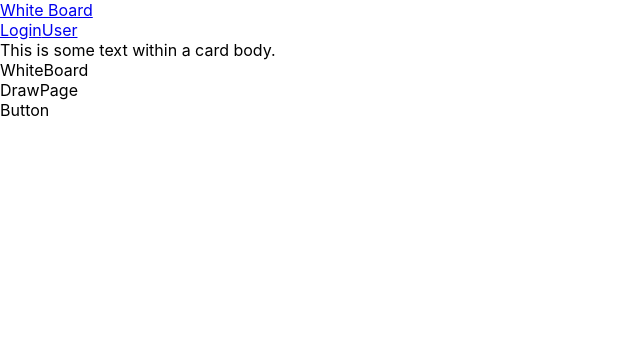
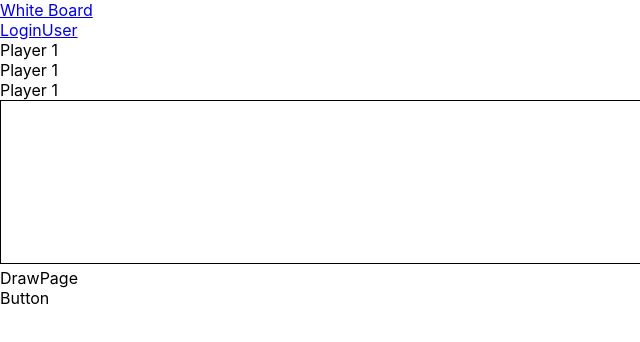
Before and after one commit to Yash8745/white-board, a React (Create React App) app in the folder frontend/: page / in a window 1280 px wide. Shown: the top 342 px of the page, without its empty margins (0-640 px from the left). Built offline with nearby package versions, Linux system fonts and the light colour scheme; the HTML template or start-up script is replaced by a standard one.

Commit message:
implemented whiteboard

```diff
--- a/frontend/src/modules/draw/components/Players.jsx
+++ b/frontend/src/modules/draw/components/Players.jsx
@@ -3,10 +3,17 @@ import React from 'react'
 import Card from 'react-bootstrap/Card'
 
 export const Players = () => {
-  return (
+  return (<>
     <Card>
-      <Card.Body>This is some text within a card body.</Card.Body>
+      <Card.Body>Player 1</Card.Body>
     </Card>
+    <Card>
+      <Card.Body>Player 1</Card.Body>
+    </Card>
+    <Card>
+      <Card.Body>Player 1</Card.Body>
+    </Card>
+    </>
   )
 }
 
--- a/frontend/src/modules/draw/components/WhiteBoard.jsx
+++ b/frontend/src/modules/draw/components/WhiteBoard.jsx
@@ -1,9 +1,78 @@
-import React from 'react'
+import React, { useEffect, useRef,useState } from "react";
 
 const WhiteBoard = () => {
+  const canvasRef = useRef(null);
+  const [isDrawing, setIsDrawing] = useState(false);
+  const [context, setContext] = useState(null);
+  const [prevX, setPrevX] = useState(0);
+  const [prevY, setPrevY] = useState(0);
+
+  const divRef = useRef(null);
+
+  useEffect(() => {
+
+    const canvas = canvasRef.current;
+    const ctx = canvas.getContext('2d');
+    setContext(ctx);
+    ctx.strokeStyle = 'black';
+    ctx.lineWidth = 2;
+
+    const canvasdiv=divRef.current;
+
+    // const canvasheight=canvasdiv.offsetHeight;
+    // const canvaswidth=canvasdiv.offsetWidth;
+    //Will get the height and width including border and margin
+
+    //Excludes border and margin
+    const canvasheight=canvasdiv.clientHeight;
+    const canvaswidth=canvasdiv.clientWidth;
+
+    canvas.width=canvaswidth;
+    canvas.height=canvasheight;
+
+
+
+
+  }, []);
+
+
+
+
+  const startDrawing = (e) => {
+    setIsDrawing(true);
+    setPrevX(e.nativeEvent.offsetX);
+    setPrevY(e.nativeEvent.offsetY);
+  };
+
+  const draw = (e) => {
+    if (!isDrawing) return;
+
+    context.beginPath();
+    context.moveTo(prevX, prevY);
+    context.lineTo(e.nativeEvent.offsetX, e.nativeEvent.offsetY);
+    context.stroke();
+
+    setPrevX(e.nativeEvent.offsetX);
+    setPrevY(e.nativeEvent.offsetY);
+  };
+
+  const stopDrawing = () => {
+    setIsDrawing(false);
+  };
+
   return (
-    <div>WhiteBoard</div>
-  )
-}
+    <div ref={divRef} className="w-100">
+      <canvas
+        ref={canvasRef}
+        className="w-100"
+        onMouseDown={startDrawing}
+        onMouseMove={draw}
+        onMouseUp={stopDrawing}
+        onMouseOut={stopDrawing}
+        style={{ border: '1px solid black' }}
+      ></canvas>
+    </div>
+  );
+};
 
-export default WhiteBoard
+export default WhiteBoard;
--- a/frontend/src/modules/draw/pages/DrawPage.jsx
+++ b/frontend/src/modules/draw/pages/DrawPage.jsx
@@ -5,17 +5,21 @@ import { Button } from "../../../shared/components/Button";
 import Container from "react-bootstrap/esm/Container";
 import Players from "../components/Players";
 import Row from "react-bootstrap/esm/Row";
+import Col from "react-bootstrap/esm/Col";
 
 export const DrawPage = () => {
   return (
     <Container>
       <Header />
       <Row>
-        <Players/>
-
+        <Col md={2} className="border-end">
+          <Players />
+        </Col>
+        <Col>
+          <WhiteBoard />
+        </Col>
       </Row>
 
-      <WhiteBoard />
       <div>DrawPage</div>
       <Button />
     </Container>
```
Also changed, not shown: 1 other file (tests, documents, lock files or other folders).
